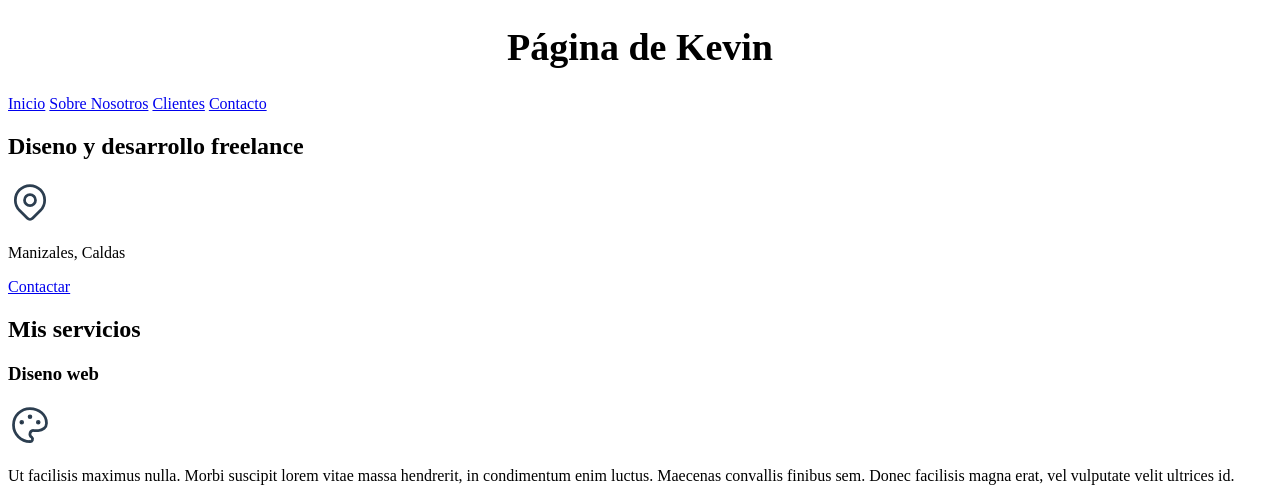
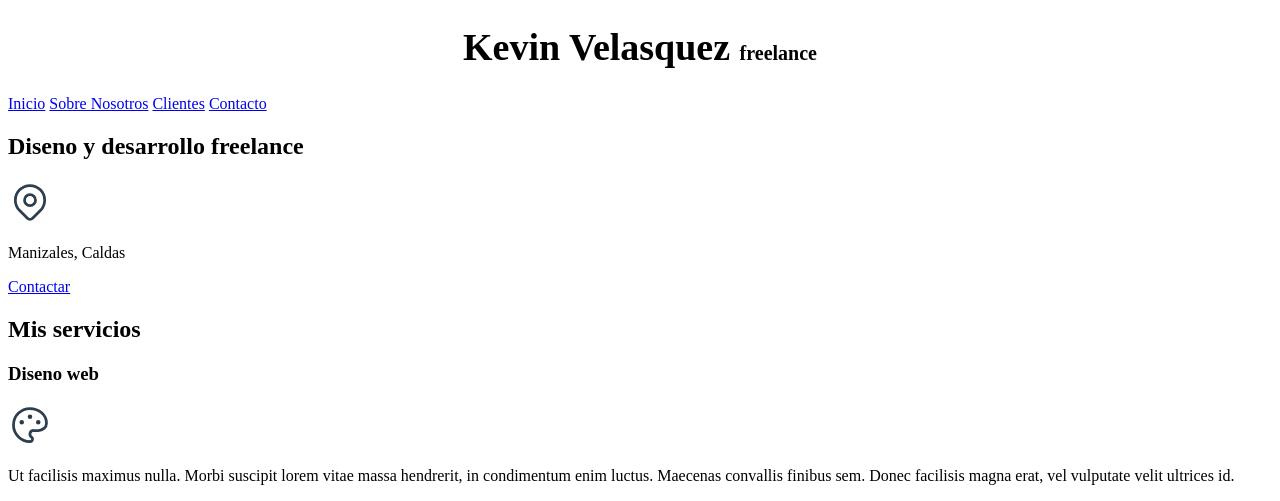
Before and after one commit to KevinArangoDev/Proyecto, a plain HTML site: page Proyecto/index.html in a window 1280 px wide. Shown: the top 501 px of the page. Drawn offline with Linux system fonts and the light colour scheme.

Commit message:
Actualizacion

```diff
--- a/Proyecto/css/style.css
+++ b/Proyecto/css/style.css
@@ -6,11 +6,11 @@ body{
     font-size: 16px; /*1rem = 10px*/
 }
 
-h1{
+.titulo{
     text-align: center;
     font-size: 3.8rem;
 }
 
-span{
-    font-size: 20rem;
+.titulo span{
+    font-size: 2rem;
 }
--- a/Proyecto/index.html
+++ b/Proyecto/index.html
@@ -4,14 +4,14 @@
     <meta charset="UTF-8">
     <meta http-equiv="X-UA-Compatible" content="IE=edge">
     <meta name="viewport" content="width=device-width, initial-scale=1.0">
-    <title>Pagina Kevin</title>
+    <title>Pagina de Kevin</title>
     <link rel="preload" href="css/style.css" as="style">
     <link href="css/style.css" rel="stylesheet">
 </head>
 <body>
 
     <header>
-        <h1> Página de Kevin</h1>
+        <h1 class="titulo"> Kevin Velasquez <span>freelance</span></h1>
     </header>
 
     <nav>
```
